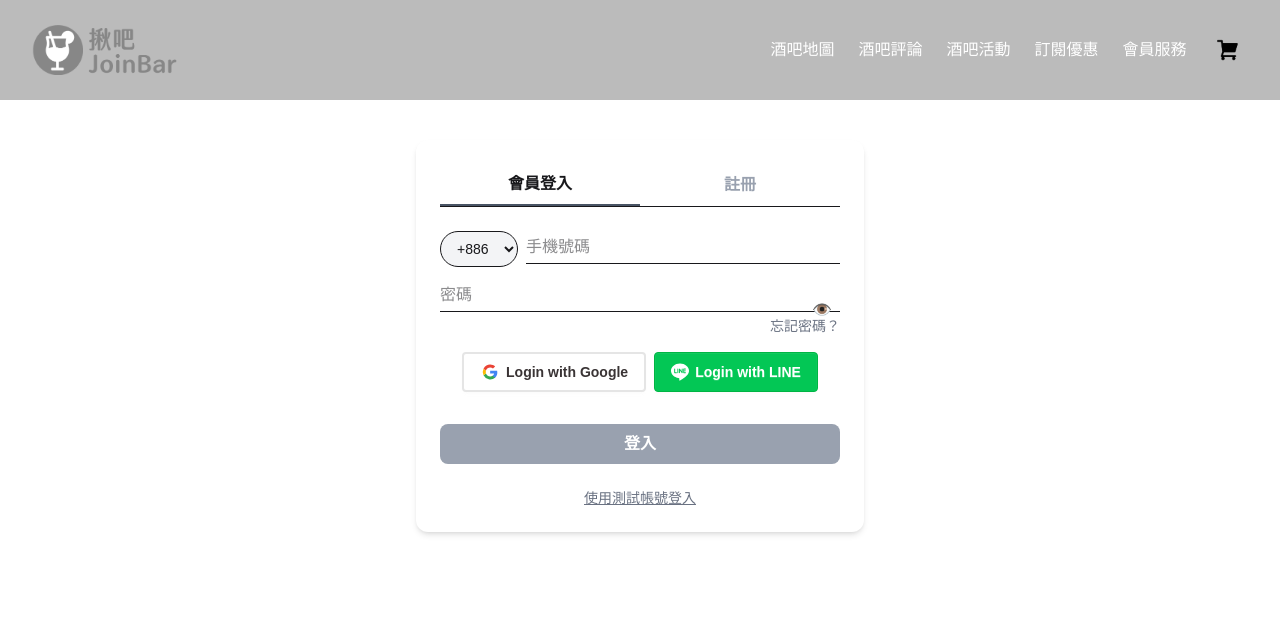
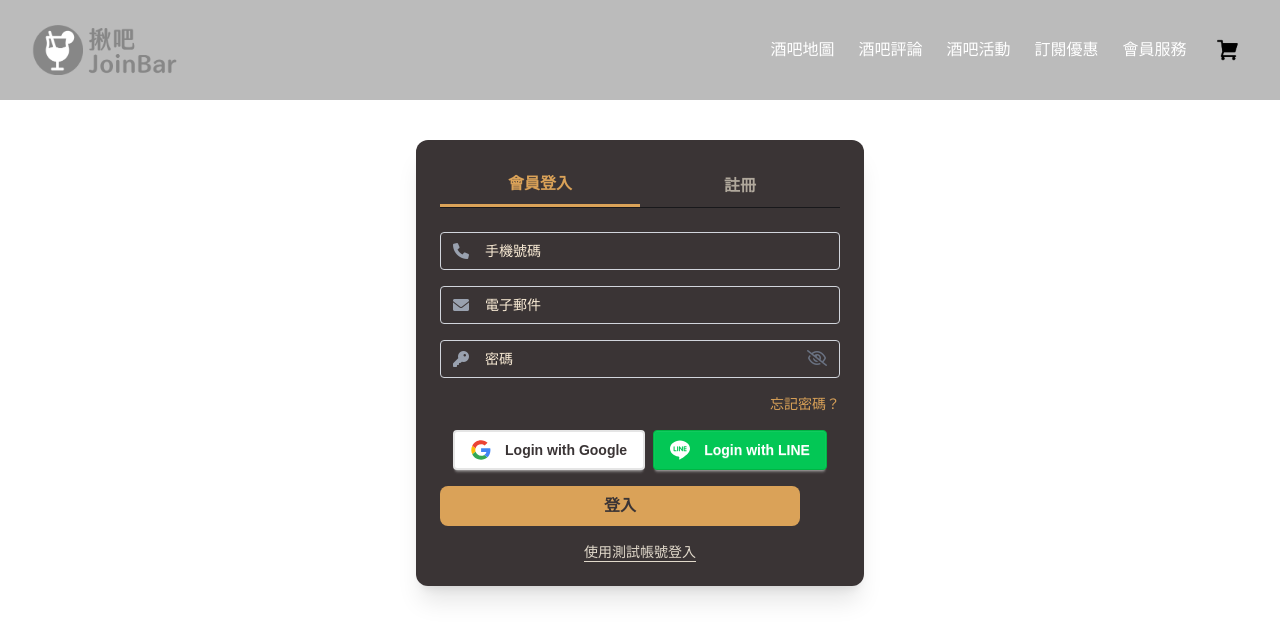
Before and after one commit to JoinBar-project/joinbar-frontend, a Vue app: page /login in a window 1280 px wide. Shown: the top 640 px of the page. Built offline with nearby package versions, Linux system fonts and the light colour scheme.

Commit message:
style: update login page button styles, colors, and icons

```diff
--- a/src/views/member/auth/Login.vue
+++ b/src/views/member/auth/Login.vue
@@ -1,72 +1,73 @@
 <template>
-  <div class="max-w-md mx-auto mt-10 p-6 bg-white rounded-xl shadow-md">
+  <div class="max-w-md mx-auto mt-10 p-6 bg-[#3A3435] rounded-xl shadow-xl">
     <!-- Tabs -->
     <div class="flex border-b">
       <button
         class="flex-1 py-2 text-center font-semibold"
-        :class="isLogin ? 'border-b-2 border-gray-600' : 'text-gray-400'"
+        :class="isLogin ? 'border-b-3 border-[#daa258] text-[#daa258]' : 'text-[#b0a89c] '"
         @click="isLogin = true">會員登入
       </button>
       <button
         class="flex-1 py-2 text-center font-semibold"
-        :class="!isLogin ? 'border-b-2 border-gray-600' : 'text-gray-400'"
+        :class="!isLogin ? 'border-b-3 border-[#daa258] text-[#daa258]' : 'text-[#b0a89c]'"
         @click="isLogin = false">註冊
       </button>
     </div>
 
-    <!-- 登入表單 -->
+    <!-- 登入 -->
     <div v-if="isLogin" class="mt-6 space-y-4">
-      <div class="flex items-center space-x-2">
-        <select class="px-3 py-2 border rounded-full text-sm bg-gray-100">
-          <option>+886</option>
-        </select>
+        <div class="space-y-4">
+      <div class="flex items-center border border-gray-300 rounded px-3 py-2">
+        <i class="fa-solid fa-phone text-gray-400 mr-2"></i>
         <input
           type="tel"
           placeholder="手機號碼"
-          class="flex-1 border-b outline-none pb-1"
+          class="w-full outline-none placeholder-[#f9ebd5] text-sm ml-2"
         />
       </div>
-
-      <div class="relative">
+      <div class="flex items-center border border-gray-300 rounded px-3 py-2">
+        <i class="fa-solid fa-envelope text-gray-400 mr-2"></i>
         <input
-          :type="showPassword ? 'text' : 'password'"
-          placeholder="密碼"
-          class="w-full border-b outline-none pb-1"
+          type="email"
+          placeholder="電子郵件"
+          class="w-full outline-none placeholder-[#f9ebd5] text-sm ml-2"
         />
-        <button
-          type="button"
-          class="absolute right-2 top-1/2 -translate-y-1/2 text-gray-500"
-          @click="showPassword = !showPassword">👁️
+      </div>
+      <div class="relative flex items-center border border-gray-300 rounded px-3 py-2">
+        <i class="fa-solid fa-key text-gray-400 mr-2"></i>
+        <input :type="showPassword ? 'text' : 'password'" placeholder="密碼" class="w-full outline-none placeholder-[#f9ebd5] text-sm ml-2"/>
+        <button type="button" class="absolute right-3 top-1/2 -translate-y-1/2 text-gray-500" @click="showPassword = !showPassword">
+          <i :class="showPassword ? 'fa-regular fa-eye' : 'fa-regular fa-eye-slash'"></i>
         </button>
-        <div class="text-sm text-right mt-1 text-gray-500">忘記密碼？</div>
       </div>
+    </div>
+    <div class="text-sm text-right mt-1 text-[#daa258]">忘記密碼？</div>
 
       <!-- 第三方登入 -->
       <div class="flex space-x-2 justify-center mt-4">
-        <button class="btn bg-white text-black border-[#e5e5e5] border-2 hover:bg-gray-100 ">
-        <svg aria-label="Google logo" width="20" height="20" xmlns="http://www.w3.org/2000/svg" viewBox="0 0 512 512"><g><path d="m0 0H512V512H0" fill="#fff"></path><path fill="#34a853" d="M153 292c30 82 118 95 171 60h62v48A192 192 0 0190 341"></path><path fill="#4285f4" d="m386 400a140 175 0 0053-179H260v74h102q-7 37-38 57"></path><path fill="#fbbc02" d="m90 341a208 200 0 010-171l63 49q-12 37 0 73"></path><path fill="#ea4335" d="m153 219c22-69 116-109 179-50l55-54c-78-75-230-72-297 55"></path></g></svg>
+        <button class="btn bg-white text-black border-[#e5e5e5] border-2  ">
+          <img src="/google.svg" alt="Google logo" class="w-5 h-5 mr-2" />
         Login with Google
       </button>
         <button class="btn bg-[#03C755] text-white border-[#00b544]">
-          <svg aria-label="Line logo" width="18" height="18" xmlns="http://www.w3.org/2000/svg" viewBox="0 0 16 16"><g fill-rule="evenodd" stroke-linejoin="round" fill="white"><path fill-rule="nonzero" d="M12.91 6.57c.232 0 .42.19.42.42 0 .23-.188.42-.42.42h-1.17v.75h1.17a.42.42 0 1 1 0 .84h-1.59a.42.42 0 0 1-.418-.42V5.4c0-.23.188-.42.42-.42h1.59a.42.42 0 0 1-.002.84h-1.17v.75h1.17zm-2.57 2.01a.421.421 0 0 1-.757.251l-1.63-2.217V8.58a.42.42 0 0 1-.42.42.42.42 0 0 1-.418-.42V5.4a.418.418 0 0 1 .755-.249L9.5 7.366V5.4c0-.23.188-.42.42-.42.23 0 .42.19.42.42v3.18zm-3.828 0c0 .23-.188.42-.42.42a.42.42 0 0 1-.418-.42V5.4c0-.23.188-.42.42-.42.23 0 .418.19.418.42v3.18zM4.868 9h-1.59c-.23 0-.42-.19-.42-.42V5.4c0-.23.19-.42.42-.42.232 0 .42.19.42.42v2.76h1.17a.42.42 0 1 1 0 .84M16 6.87C16 3.29 12.41.376 8 .376S0 3.29 0 6.87c0 3.208 2.846 5.896 6.69 6.405.26.056.615.172.705.394.08.2.053.518.026.722 0 0-.092.565-.113.685-.035.203-.16.79.693.432.854-.36 4.607-2.714 6.285-4.646C15.445 9.594 16 8.302 16 6.87"></path></g></svg>
+          <img src="/line.svg" alt="Line logo" class="w-5 h-5 mr-2" />
           Login with LINE
         </button>
       </div>
 
       <!-- 登入按鈕 -->
       <button
-        class="w-full py-2 bg-gray-400 text-white rounded-lg font-semibold mt-4"
-      >
+        class="w-90 py-2 hover:bg-[#f9ebd5] hover:text-[#3A3435] rounded-lg font-semibold mt-4 hover:shadow-xl bg-[#daa258] text-[#3A3435] transition duration-200 transform hover:scale-101 flex justify-center">
         登入
       </button>
 
       <!-- 測試帳號登入 -->
-      <div class="text-center mt-2 text-sm text-gray-500 underline cursor-pointer">
+      <div class="text-center mt-2 text-sm text-[#e1d9cb] underline underline-offset-4 cursor-pointer">
         使用測試帳號登入
       </div>
     </div>
 
-    <!-- 註冊表單（尚未實作） -->
+    <!-- 註冊表單跳轉 -->
     <div v-else class="mt-6 text-center text-gray-400">
       xxx
     </div>
@@ -79,3 +80,7 @@ import { ref } from 'vue'
 const isLogin = ref(true)
 const showPassword = ref(false)
 </script>
+
+<style scoped>
+
+</style>
```
Also changed, not shown: public/google.svg (added), public/line.svg (added).
